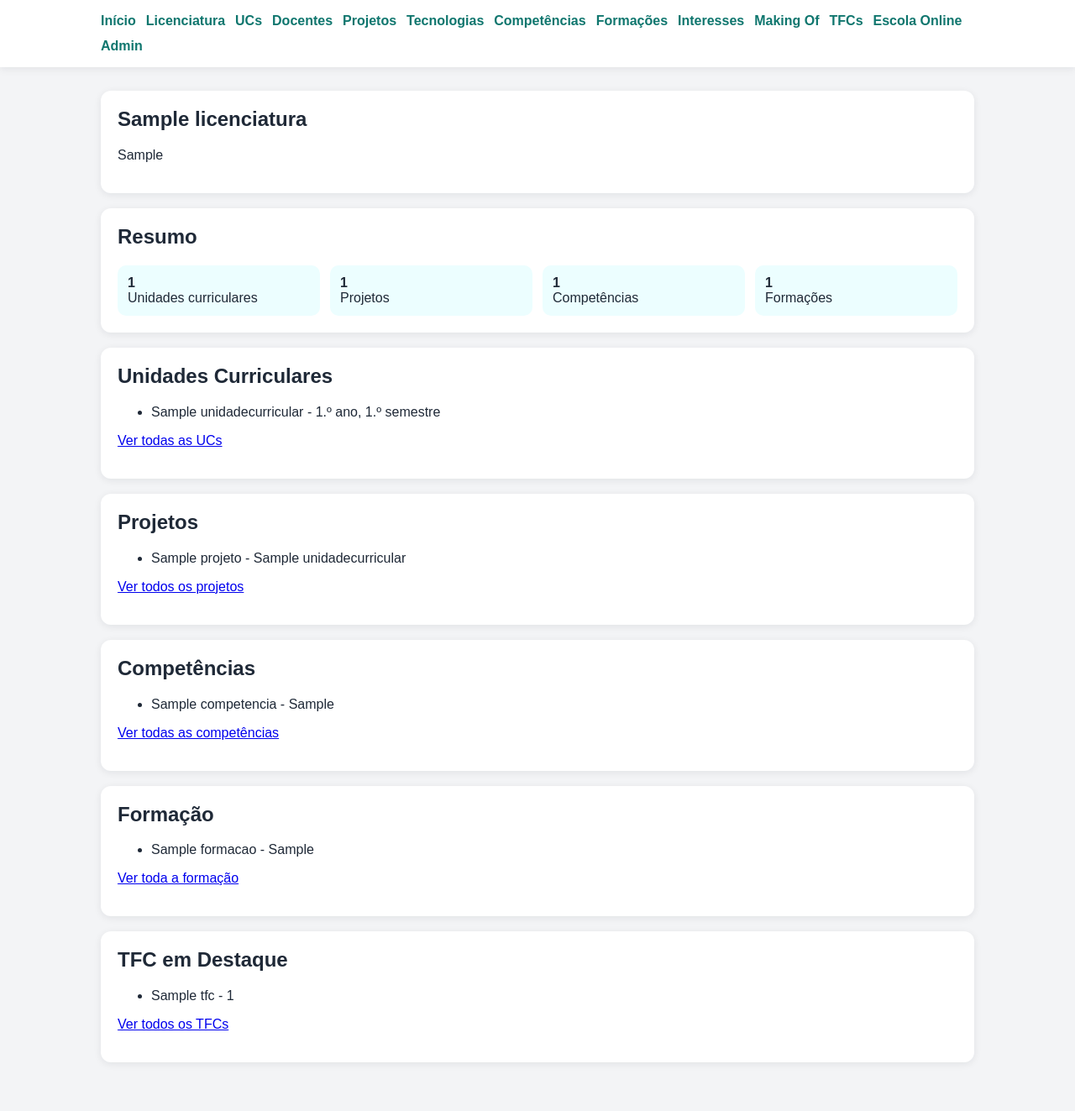
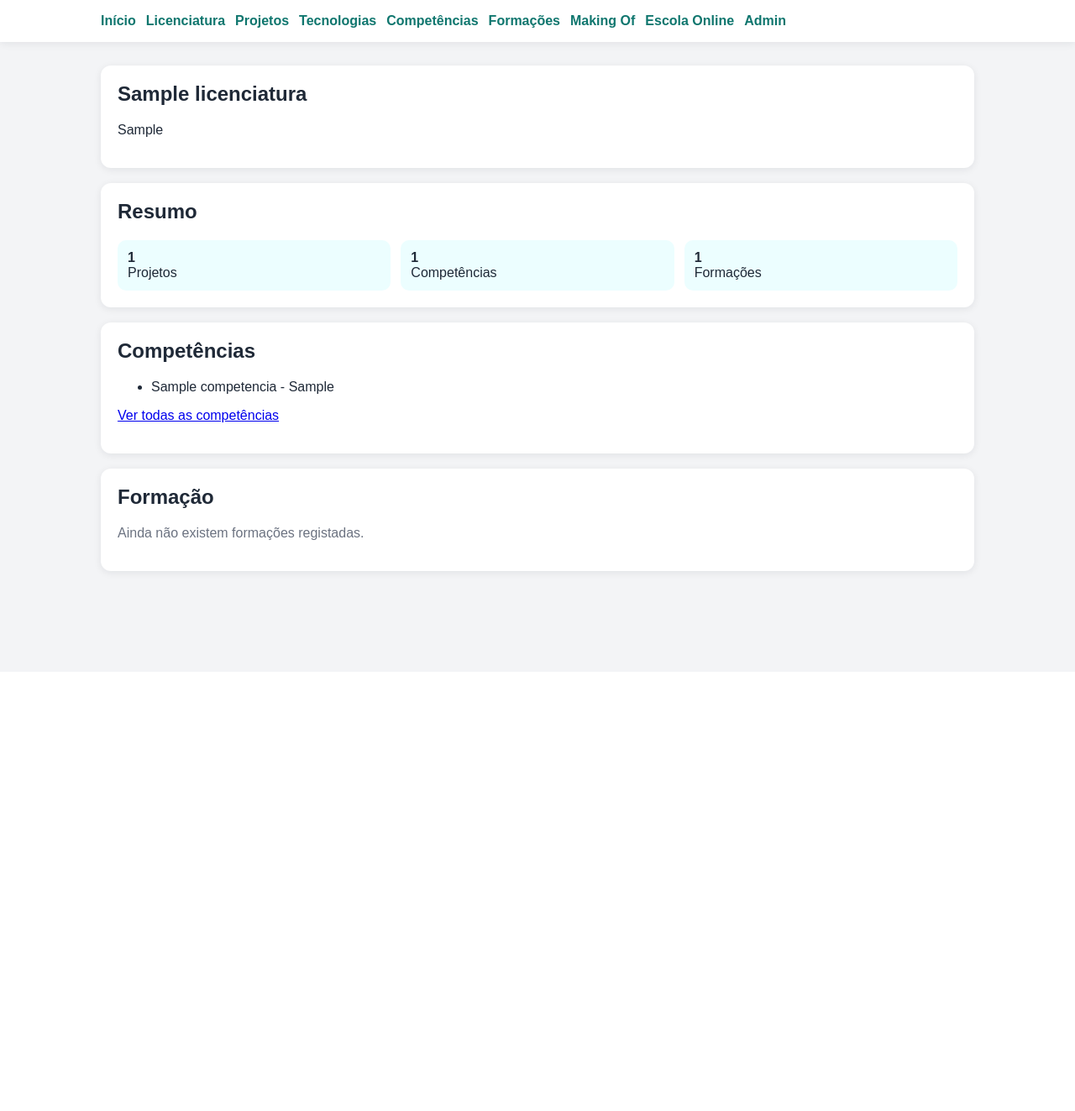
Before and after one commit to PedroP0202/Projecto_Programacao_web_, a Django app: page / in a window 1280 px wide. Shown: the whole page at 84% size. After the commit the page ends 690 px from the top, so only its background shows below. Run offline with Django 4.2, Linux system fonts and the light colour scheme; tables that the repository leaves empty hold one stand-in row (values such as "Sample post").

Commit message:
ficha - 8

```diff
--- a/escola_online/tests.py
+++ b/escola_online/tests.py
@@ -30,12 +30,17 @@ class EscolaViewTests(TestCase):
         self.assertContains(response, 'Ana Costa')
         self.assertContains(response, 'Rita')
 
+
+
+
+
     def test_professores_alunos_e_curso_views_load(self):
         professor = Professor.objects.create(nome='Pedro Lima', email='pedro@example.com')
         aluno = Aluno.objects.create(nome='Ines', numero='A002')
         curso = Curso.objects.create(nome='Bases de Dados', professor=professor)
         curso.alunos.add(aluno)
 
+
         self.assertEqual(self.client.get(reverse('professores')).status_code, 200)
         self.assertEqual(self.client.get(reverse('alunos')).status_code, 200)
         self.assertEqual(self.client.get(reverse('curso', args=[curso.id])).status_code, 200)
--- a/portfolio/models.py
+++ b/portfolio/models.py
@@ -11,31 +11,7 @@ class Licenciatura(models.Model):
     def __str__(self):
         return self.nome
 
-class Docente(models.Model):
-    nome = models.CharField(max_length=100)
-    link_lusofona = models.URLField()
 
-    def __str__(self):
-        return self.nome
-
-class UnidadeCurricular(models.Model):
-    nome = models.CharField(max_length=100)
-    sigla = models.CharField(max_length=10)
-    ano = models.IntegerField()
-    semestre = models.IntegerField()
-    creditos = models.IntegerField()
-    licenciatura = models.ForeignKey(Licenciatura, on_delete=models.CASCADE, related_name='ucs')
-    docentes = models.ManyToManyField(Docente, related_name='ucs')
-    imagem = models.ImageField(upload_to='ucs/', null=True, blank=True)
-    objetivos = models.TextField(null=True, blank=True)
-    conteudos = models.TextField(null=True, blank=True)
-    metodologia = models.TextField(null=True, blank=True)
-    bibliografia = models.TextField(null=True, blank=True)
-    natureza = models.CharField(max_length=50, null=True, blank=True)
-    avaliacao = models.TextField(null=True, blank=True)
-
-    def __str__(self):
-        return f"{self.nome} ({self.sigla})"
 
 class Tecnologia(models.Model):
     nome = models.CharField(max_length=50)
@@ -53,7 +29,6 @@ class Projeto(models.Model):
     descricao = models.TextField()
     conceitos_aplicados = models.TextField()
     tecnologias = models.ManyToManyField(Tecnologia, related_name='projetos')
-    unidade_curricular = models.ForeignKey(UnidadeCurricular, on_delete=models.CASCADE, related_name='projetos')
     imagem = models.ImageField(upload_to='projetos/', null=True, blank=True)
     video_link = models.URLField(null=True, blank=True)
     repositorio_git = models.URLField(null=True, blank=True)
@@ -63,18 +38,7 @@ class Projeto(models.Model):
         return self.nome
 
 
-class TFC(models.Model):
-    titulo = models.CharField(max_length=200)
-    autores = models.CharField(max_length=200)
-    orientadores = models.CharField(max_length=200)
-    ano = models.IntegerField()
-    resumo = models.TextField()
-    link_repositorio = models.URLField(null=True, blank=True)
-    imagem = models.ImageField(upload_to='tfcs/', null=True, blank=True)
-    destaque = models.BooleanField(default=False)
 
-    def __str__(self):
-        return self.titulo
 
 
 class Competencia(models.Model):
@@ -110,19 +74,10 @@ class MakingOf(models.Model):
     data = models.DateTimeField(auto_now_add=True)
     titulo = models.CharField(max_length=100)
     descricao = models.TextField()
-    imagem_caderno = models.ImageField(upload_to='makingof/', null=True, blank=True)
+    imagem_caderno = models.ImageField(upload_to='makingof/')
     decisoes_tomadas = models.TextField()
     erros_e_correcoes = models.TextField()
     uso_ia = models.TextField()
 
     def __str__(self):
         return f"{self.titulo} - {self.data.strftime('%d/%m/%Y')}"
-
-
-class Interesse(models.Model):
-    titulo = models.CharField(max_length=100)
-    descricao = models.TextField()
-    imagem = models.ImageField(upload_to='interesses/', null=True, blank=True)
-
-    def __str__(self):
-        return self.titulo
--- a/portfolio/templates/portfolio/base.html
+++ b/portfolio/templates/portfolio/base.html
@@ -89,15 +89,11 @@
         <nav>
             <a href="{% url 'home' %}">Início</a>
             <a href="{% url 'licenciatura' %}">Licenciatura</a>
-            <a href="{% url 'ucs' %}">UCs</a>
-            <a href="{% url 'docentes' %}">Docentes</a>
             <a href="{% url 'projetos' %}">Projetos</a>
             <a href="{% url 'tecnologias' %}">Tecnologias</a>
             <a href="{% url 'competencias' %}">Competências</a>
             <a href="{% url 'formacoes' %}">Formações</a>
-            <a href="{% url 'interesses' %}">Interesses</a>
             <a href="{% url 'makingof' %}">Making Of</a>
-            <a href="{% url 'tfcs' %}">TFCs</a>
             <a href="{% url 'cursos' %}">Escola Online</a>
             <a href="/admin/">Admin</a>
         </nav>
--- a/portfolio/templates/portfolio/home.html
+++ b/portfolio/templates/portfolio/home.html
@@ -23,40 +23,16 @@
     <section>
         <h2>Resumo</h2>
         <div class="stats">
-            <div class="stat"><strong>{{ total_ucs }}</strong><br>Unidades curriculares</div>
             <div class="stat"><strong>{{ total_projetos }}</strong><br>Projetos</div>
             <div class="stat"><strong>{{ total_competencias }}</strong><br>Competências</div>
             <div class="stat"><strong>{{ total_formacoes }}</strong><br>Formações</div>
         </div>
     </section>
 
-    <section>
-        <h2>Unidades Curriculares</h2>
-        {% if ucs %}
-            <ul>
-                {% for uc in ucs %}
-                    <li>{{ uc.nome }} - {{ uc.ano }}.º ano, {{ uc.semestre }}.º semestre</li>
-                {% endfor %}
-            </ul>
-            <p><a href="{% url 'ucs' %}">Ver todas as UCs</a></p>
-        {% else %}
-            <p class="muted">Ainda não existem unidades curriculares registadas.</p>
-        {% endif %}
-    </section>
 
-    <section>
-        <h2>Projetos</h2>
-        {% if projetos %}
-            <ul>
-                {% for projeto in projetos %}
-                    <li>{{ projeto.nome }}{% if projeto.unidade_curricular %} - {{ projeto.unidade_curricular.nome }}{% endif %}</li>
-                {% endfor %}
-            </ul>
-            <p><a href="{% url 'projetos' %}">Ver todos os projetos</a></p>
-        {% else %}
-            <p class="muted">Ainda não existem projetos registados.</p>
-        {% endif %}
-    </section>
+
+
+
 
     <section>
         <h2>Competências</h2>
@@ -86,17 +62,5 @@
         {% endif %}
     </section>
 
-    <section>
-        <h2>TFC em Destaque</h2>
-        {% if tfcs %}
-            <ul>
-                {% for tfc in tfcs %}
-                    <li>{{ tfc.titulo }} - {{ tfc.ano }}</li>
-                {% endfor %}
-            </ul>
-            <p><a href="{% url 'tfcs' %}">Ver todos os TFCs</a></p>
-        {% else %}
-            <p class="muted">Ainda não existem TFCs em destaque.</p>
-        {% endif %}
-    </section>
+
 {% endblock %}
--- a/portfolio/urls.py
+++ b/portfolio/urls.py
@@ -2,28 +2,20 @@ from django.urls import path
 
 from .views import (
     competencias_view,
-    docentes_view,
     formacoes_view,
     home,
-    interesses_view,
     licenciatura_view,
     makingof_view,
     projetos_view,
     tecnologias_view,
-    tfcs_view,
-    ucs_view,
 )
 
 urlpatterns = [
     path('', home, name='home'),
     path('licenciatura/', licenciatura_view, name='licenciatura'),
-    path('ucs/', ucs_view, name='ucs'),
     path('projetos/', projetos_view, name='projetos'),
-    path('docentes/', docentes_view, name='docentes'),
     path('tecnologias/', tecnologias_view, name='tecnologias'),
     path('competencias/', competencias_view, name='competencias'),
     path('formacoes/', formacoes_view, name='formacoes'),
-    path('interesses/', interesses_view, name='interesses'),
-    path('makingof/', makingof_view, name='makingof'),
-    path('tfcs/', tfcs_view, name='tfcs'),
+    path('makingof/', makingof_view, name='makingof')
 ]
--- a/portfolio/views.py
+++ b/portfolio/views.py
@@ -1,34 +1,24 @@
 from django.shortcuts import render
 from .models import (
     Competencia,
-    Docente,
     Formacao,
-    Interesse,
     Licenciatura,
     MakingOf,
     Projeto,
     Tecnologia,
-    TFC,
-    UnidadeCurricular,
 )
 
 
 def home(request):
     licenciatura = Licenciatura.objects.first()
-    ucs = UnidadeCurricular.objects.prefetch_related('docentes').order_by('ano', 'semestre', 'nome')
     projetos = Projeto.objects.select_related('unidade_curricular').prefetch_related('tecnologias').order_by('nome')
     competencias = Competencia.objects.order_by('categoria', 'titulo')
     formacoes = Formacao.objects.order_by('-data_inicio')
-    tfcs = TFC.objects.filter(destaque=True).order_by('-ano', 'titulo')
 
     context = {
         'licenciatura': licenciatura,
-        'ucs': ucs[:8],
         'projetos': projetos[:6],
         'competencias': competencias[:8],
-        'formacoes': formacoes[:5],
-        'tfcs': tfcs[:5],
-        'total_ucs': ucs.count(),
         'total_projetos': projetos.count(),
         'total_competencias': competencias.count(),
         'total_formacoes': formacoes.count(),
@@ -41,11 +31,6 @@ def licenciatura_view(request):
     return render(request, 'portfolio/licenciatura.html', {'licenciatura': licenciatura})
 
 
-def ucs_view(request):
-    ucs = UnidadeCurricular.objects.select_related('licenciatura').prefetch_related('docentes').order_by(
-        'ano', 'semestre', 'nome'
-    )
-    return render(request, 'portfolio/ucs.html', {'ucs': ucs})
 
 
 def projetos_view(request):
@@ -63,14 +48,9 @@ def formacoes_view(request):
     return render(request, 'portfolio/formacoes.html', {'formacoes': formacoes})
 
 
-def tfcs_view(request):
-    tfcs = TFC.objects.order_by('-ano', 'titulo')
-    return render(request, 'portfolio/tfcs.html', {'tfcs': tfcs})
 
 
-def docentes_view(request):
-    docentes = Docente.objects.prefetch_related('ucs').order_by('nome')
-    return render(request, 'portfolio/docentes.html', {'docentes': docentes})
+
 
 
 def tecnologias_view(request):
```
Also changed, not shown: escola_online/models.py (+11 -1 lines), portfolio/admin.py (+1 -6 lines), portfolio/templates/portfolio/docentes.html (deleted, +0 -28 lines), portfolio/templates/portfolio/interesses.html (deleted, +0 -21 lines), portfolio/templates/portfolio/tfcs.html (deleted, +0 -27 lines), portfolio/templates/portfolio/ucs.html (deleted, +0 -30 lines).
